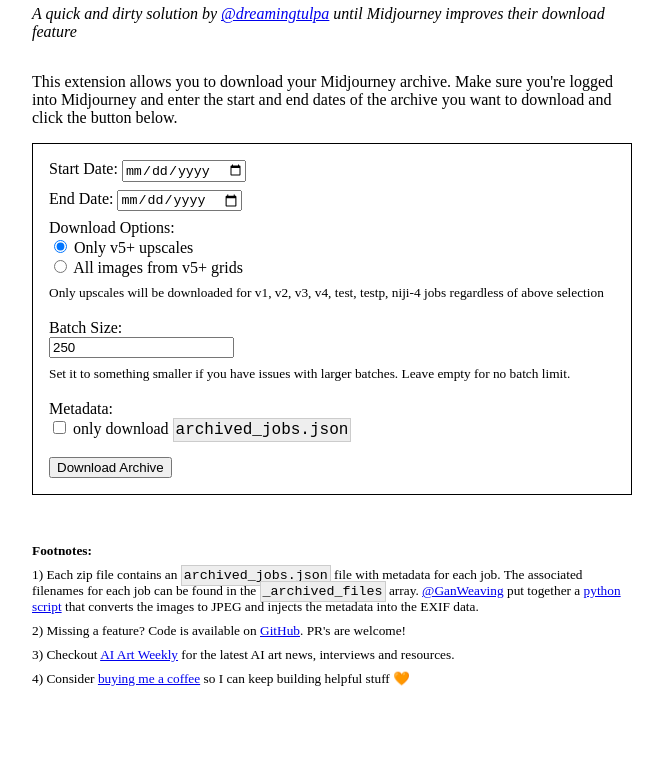
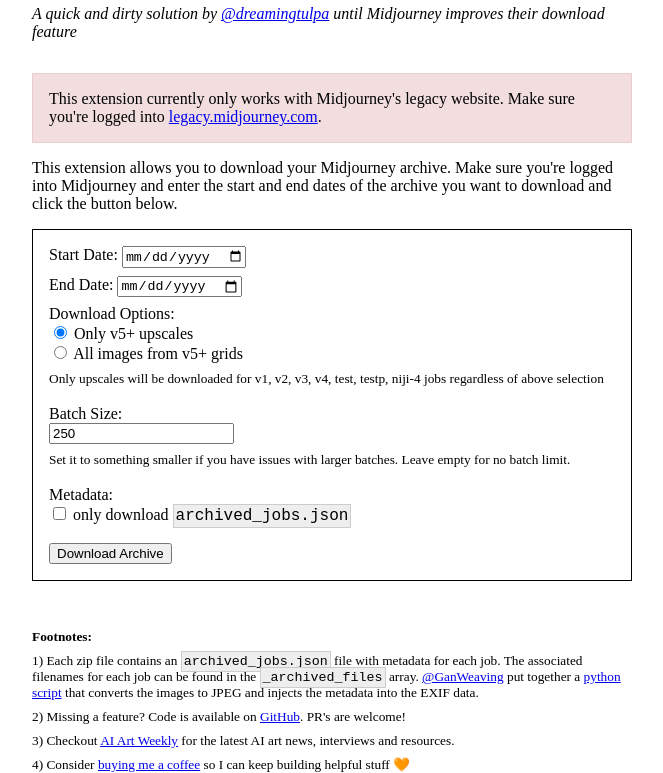
Before and after one commit to dreamingtulpa/midjourney-archive-chrome-extension, a website built with webpack: page form.html in a window 1280 px wide. Shown: the part 61-834 px from the top of the page, without its empty margins (308-971 px from the left). Before the commit the page ends 800 px from the top, so only its background shows below. Built offline with nearby package versions, Linux system fonts and the light colour scheme.

Commit message:
update form

```diff
--- a/form.html
+++ b/form.html
@@ -17,6 +17,11 @@
       .subtitle {
         margin-bottom: 32px;
         font-style: italic;
+      }
+      .alert {
+        padding: 16px;
+        background: #f2dede;
+        border: 1px solid #ebccd1;
       }
       #dateForm, #progressContainer {
         border: 1px solid black;
@@ -48,6 +53,7 @@
   <body>
     <h1>Midjourney Archive Downloader</h1>
     <div class='subtitle'>A quick and dirty solution by <a href='https://twitter.com/dreamingtulpa' target='_blank'>@dreamingtulpa</a> until Midjourney improves their download feature</div>
+    <p class='alert'>This extension currently only works with Midjourney's legacy website. Make sure you're logged into <a href='https://legacy.midjourney.com'>legacy.midjourney.com</a>.</p>
     <p>
       This extension allows you to download your Midjourney archive. Make sure you're logged into Midjourney and enter the
       start and end dates of the archive you want to download and click the button below.
```
